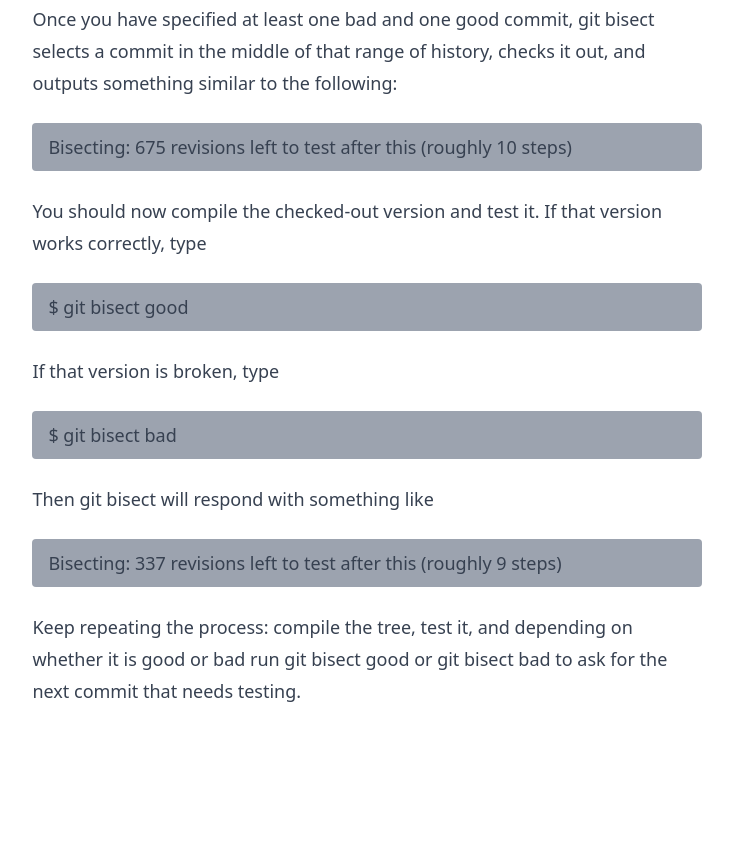
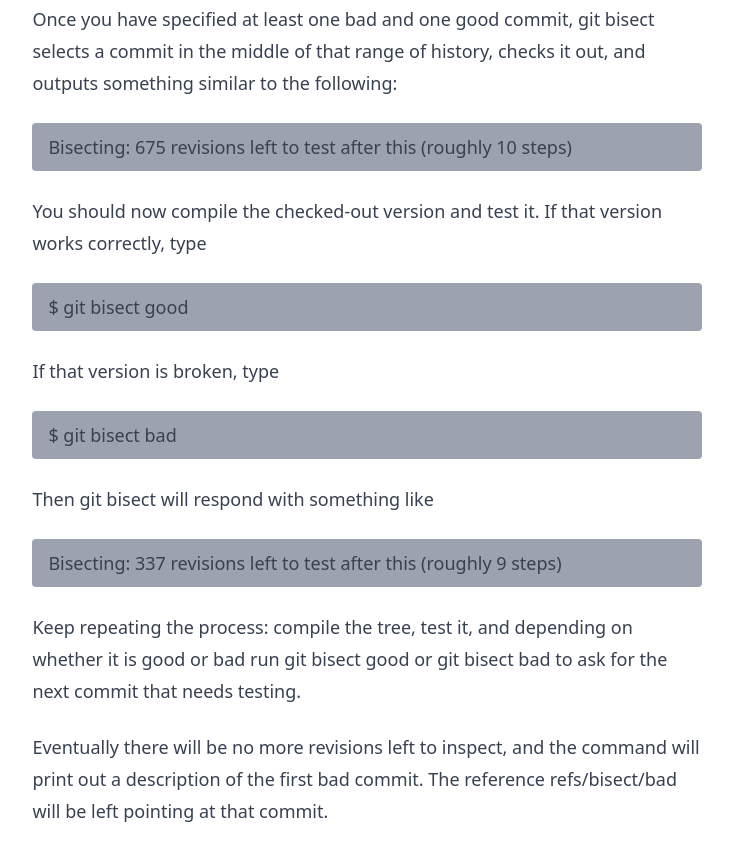
Before and after one commit to LuisMDeveloper/git-bisect-example, a plain HTML site: page index.html in a window 1280 px wide. Shown: the part 2389-3240 px from the top of the page, without its empty margins (273-1006 px from the left). Before the commit the page ends 3120 px from the top, so only its background shows below. Drawn offline with nearby package versions, Linux system fonts and the light colour scheme.

Commit message:
adding paragraph 8

```diff
--- a/index.html
+++ b/index.html
@@ -57,6 +57,8 @@
     <p class="bg-gray-400 rounded py-2 px-4">Bisecting: 337 revisions left to test after this (roughly 9 steps)</p>
     <p>Keep repeating the process: compile the tree, test it, and depending on whether it is good or bad run git bisect
         good or git bisect bad to ask for the next commit that needs testing.</p>
+    <p>Eventually there will be no more revisions left to inspect, and the command will print out a description of the
+        first bad commit. The reference refs/bisect/bad will be left pointing at that commit.</p>
 </article>
 </body>
 </html>
```
